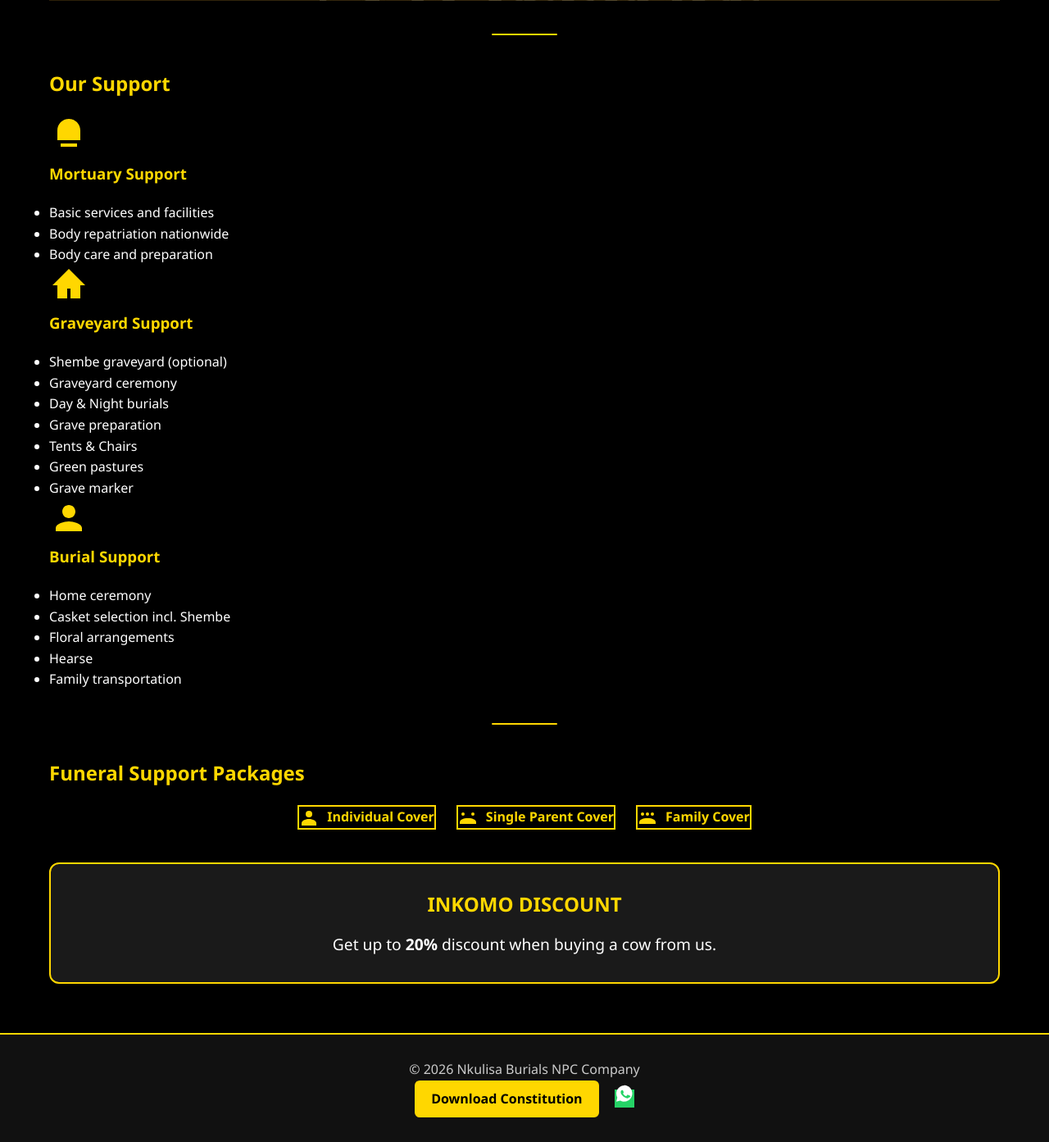
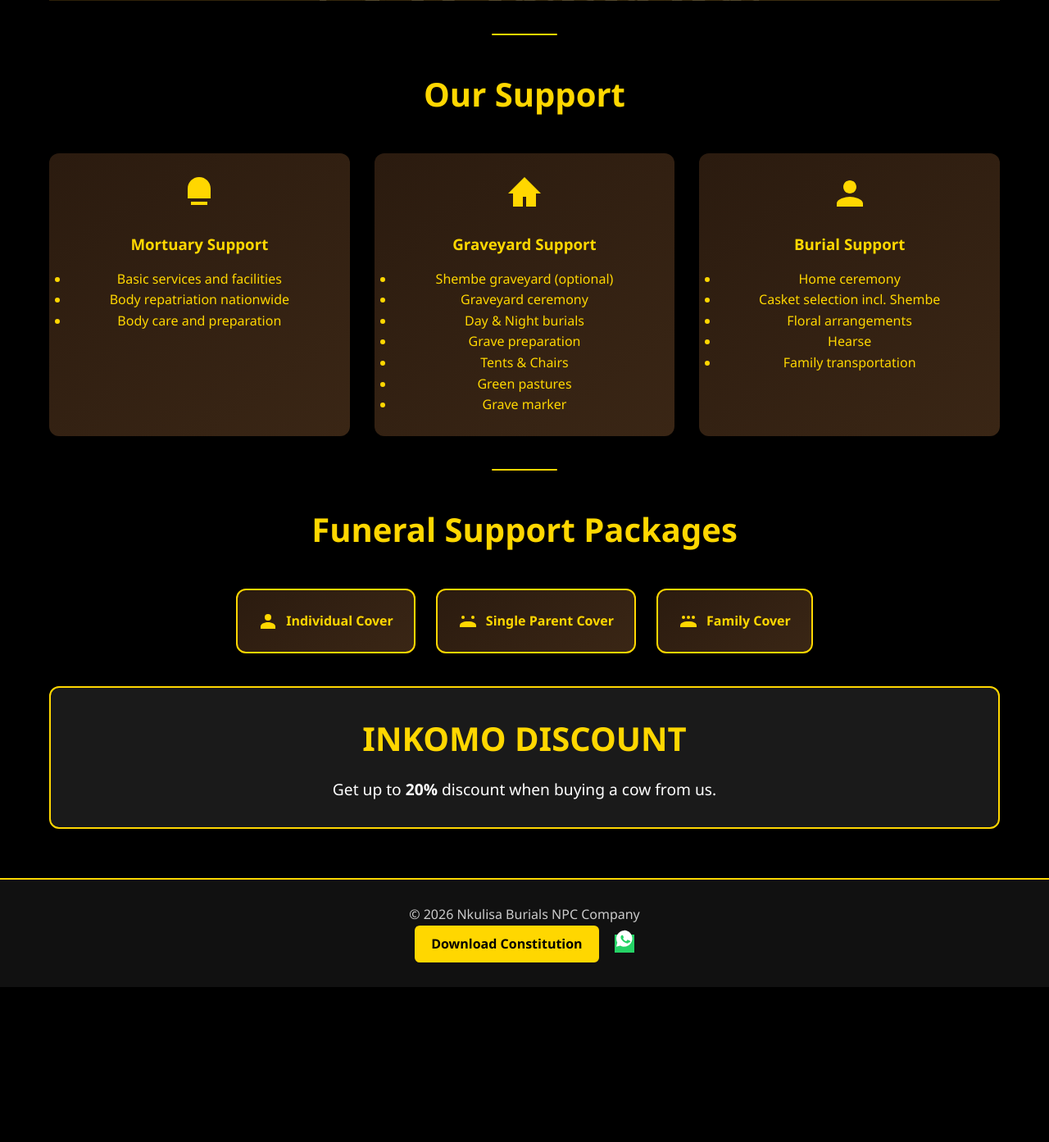
Before and after one commit to kchitera56/nkulisa-burials, a Flask app: page / in a window 1280 px wide. Shown: the part 871-2264 px from the top of the page at 82% size. After the commit the page ends 2075 px from the top, so only its background shows below. Run offline with Flask 3, Linux system fonts and the light colour scheme.

Commit message:
Polish About page SVG icons and layout (scoped CSS)

```diff
--- a/static/css/style.css
+++ b/static/css/style.css
@@ -148,6 +148,58 @@
     background: gold;
     margin: 40px auto;
     border-radius: 5px;
+}
+
+/* ==========================
+   SUPPORT / PACKAGES / VALUES / LEADERS
+========================== */
+.support h2, .highlight h2, .about h2 {
+    text-align: center;
+    font-size: 2.5em;
+    margin-bottom: 40px;
+}
+
+.support-cards, .leaders, .values {
+    display: grid;
+    grid-template-columns: repeat(auto-fit, minmax(250px, 1fr));
+    gap: 30px;
+}
+
+.support .card,
+.package-card,
+.leader-card,
+.values .card {
+    background: linear-gradient(145deg, #2b1b0f, #3a2615);
+    padding: 25px;
+    border-radius: 12px;
+    box-shadow: 0 8px 20px rgba(0,0,0,0.5);
+    text-align: center;
+    transition: transform 0.3s ease, box-shadow 0.3s ease;
+    opacity: 0;
+    animation: fadeUp 0.8s ease forwards;
+    color: gold;
+}
+
+.support .card:hover,
+.package-card:hover,
+.leader-card:hover,
+.values .card:hover {
+    transform: translateY(-5px);
+    box-shadow: 0 0 20px rgba(255,215,0,0.5);
+}
+
+.support .card h3,
+.package-card h3,
+.leader-card h3,
+.values .card h3 {
+    color: gold;
+    margin: 15px 0;
+}
+
+/* Icons styling */
+.card i, .package-card i, .values .card i {
+    color: gold;
+    margin-bottom: 15px;
 }
 
 /* ==========================
```
